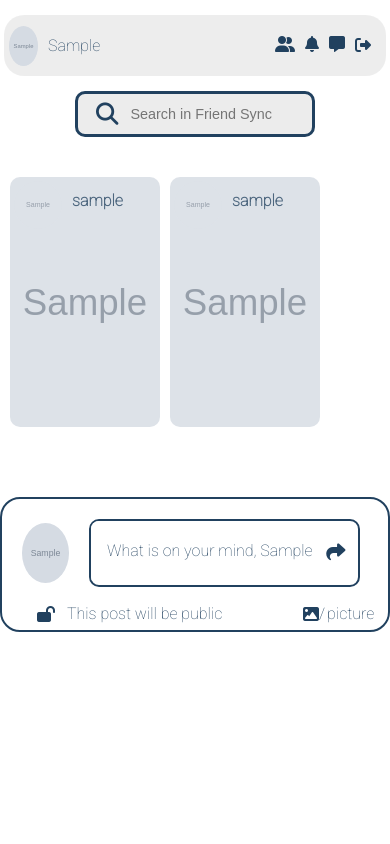
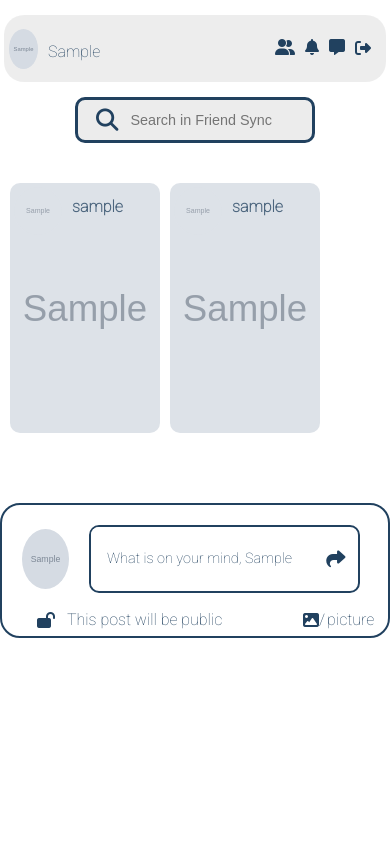
Before and after one commit to Gustavodeoliveiraa/redesocial, a Django app: page /feed/ in a window 390 px wide. Run offline with Django 4.2, Linux system fonts and the light colour scheme; a user stored in the database is signed in; tables that the repository leaves empty hold one stand-in row (values such as "Sample post"); grey boxes marked "Sample" are stand-in pictures.

Commit message:
actualization in the responsivity

```diff
--- a/social_network/static/social_network/feed.css
+++ b/social_network/static/social_network/feed.css
@@ -10,6 +10,7 @@
     --color-success-dark: #4a9c5d;
     --color-success-light: #d4edda;
     --email-text-color: 21415fa1;
+    --color--border-social-icons: #21415f33;
 }
 
 body, html {
@@ -55,17 +56,12 @@ body, html {
 }
 
 @media (max-width: 1200px) {
-    .left_menu {
-        width: 180px;
+    .feed {
+        width: 55%;
     }
 }
 
-
 @media (max-width: 1050px) {
-    .feed {
-        width: 55%;
-    }
-
     .left_menu {
         width: 150px;
     }
@@ -87,7 +83,7 @@ body, html {
 
 /* mobile */
 
-@media (max-width: 480px) {
+@media (max-width: 560px) {
     .feed {
         width: 100%;
     }
--- a/social_network/static/social_network/partials/feed.css
+++ b/social_network/static/social_network/partials/feed.css
@@ -254,7 +254,7 @@ span {
 
 .span_send_post {
     position: absolute;
-    top: 43%;
+    top: 40%;
     right: 20px;
     pointer-events: all;
 }
@@ -375,8 +375,9 @@ span {
     max-height: 570px;
     border-radius: 15px;
     background-color: var( --background-body-color);
-    border: 2px solid var(--font-color-blue);
+    border: 1.5px solid var(--font-color-blue);
     position: relative;
+    overflow: hidden;
 }
 
 .user_and_username {
@@ -408,7 +409,7 @@ span {
 }
 
 .text_content {
-    max-height: 100px;
+    max-height: 200px;
     width: 100%;
     padding: 5px;
     box-sizing: border-box;
@@ -462,11 +463,13 @@ span {
 }
 
 .social_icons {
+    background-color: white;
     width: 100%;
     justify-content: space-around;
     margin: auto 0;
     padding: 5px;
-
+    box-sizing: border-box;
+    border-top: 1px solid var(--color--border-social-icons);
 }
 /*  */
 
@@ -565,6 +568,22 @@ span {
 
 }
 
+@media (max-width: 900px) {
+    .text_for_new_post p {
+        font-size: 1rem;
+    }
+}
+
+@media (max-width: 800px) {
+    .text_for_new_post p {
+        font-size: 0.85rem;
+    }
+
+    .text_for_new_post {
+        top: 41%;
+    }
+}
+
 @media (max-width: 750px) {
     .friends_open_mobile:hover {
         cursor: pointer;
@@ -576,10 +595,6 @@ span {
 
     .text_for_new_post p{
         font-size: 1em;
-    }
-
-    .span_send_post  {
-        top: 39%;
     }
 
     .gerenal_icons_mobile {
@@ -609,6 +624,13 @@ span {
 
 }
 
+@media (max-width: 600px) {
+    .text_for_new_post p {
+        font-size: .9rem;
+    }
+}
+
+
 @media (max-width: 570px) {
     .search_all .input {
         font-size: 1.1rem;
@@ -629,4 +651,11 @@ span {
 
 }
 
+@media (max-width: 380px) {
+    .text_for_new_post p {
+        font-size: 3.6vw;
+    }
+}
+
+
 /* end */
--- a/social_network/static/social_network/partials/left_menu.css
+++ b/social_network/static/social_network/partials/left_menu.css
@@ -37,6 +37,8 @@ i {
     border: 10px;
     display: flex;
     align-items: center;
+    flex-direction: column;
+    text-align: center;
 }
 
 .left_menu_content p {
@@ -47,6 +49,10 @@ i {
     margin-top: 3px;
     font-size: 12px;
     color: var(--email-text-color);
+}
+
+.user_info {
+    margin-top: 6px;
 }
 
 .image_profile {
```
